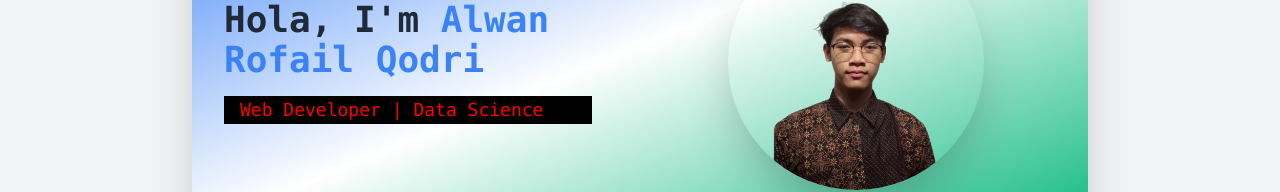
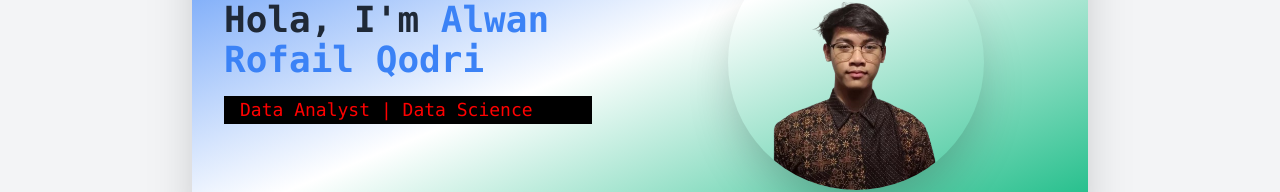
Before and after one commit to alwanfail/portofolio-1, a website: page index.html in a window 1280 px wide. Shown: the part 250-442 px from the top of the page. Drawn offline with nearby package versions, Linux system fonts and the light colour scheme.

Commit message:
index.html

```diff
--- a/index.html
+++ b/index.html
@@ -66,7 +66,7 @@
       <!-- Kiri: Nama & Keahlian -->
       <div class="md:w-1/2 text-center md:text-left mx-8 md:mb-0">
         <h2 class="text-4xl font-bold mb-4">Hola, I'm <span class="text-blue-500">Alwan Rofail Qodri</span></h2>
-        <p class="bg-black text-lg warni pl-4">Web Developer | Data Science</p>
+        <p class="bg-black text-lg warni pl-4">Data Analyst | Data Science</p>
       </div>
 
       <!-- Kanan: Foto -->
```
